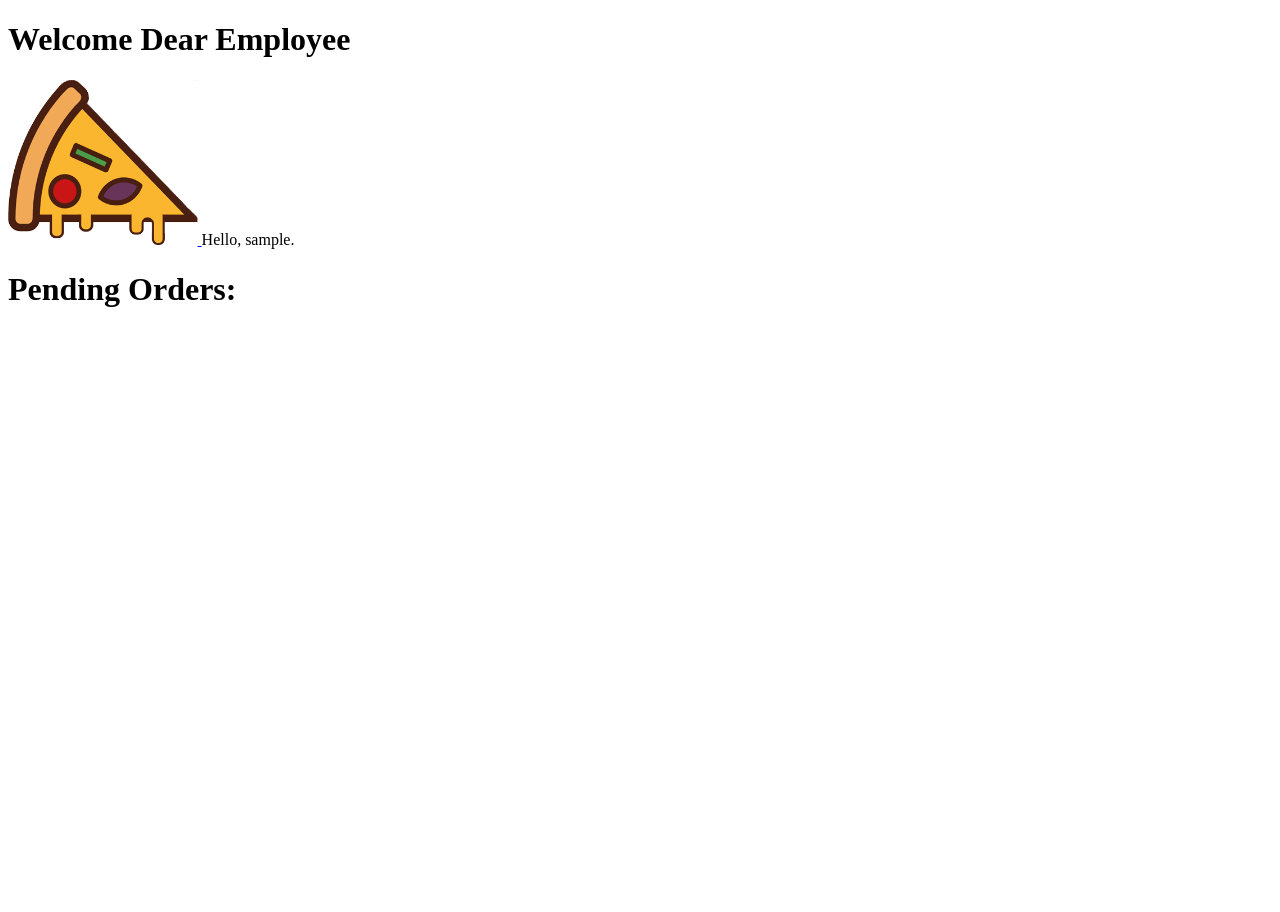
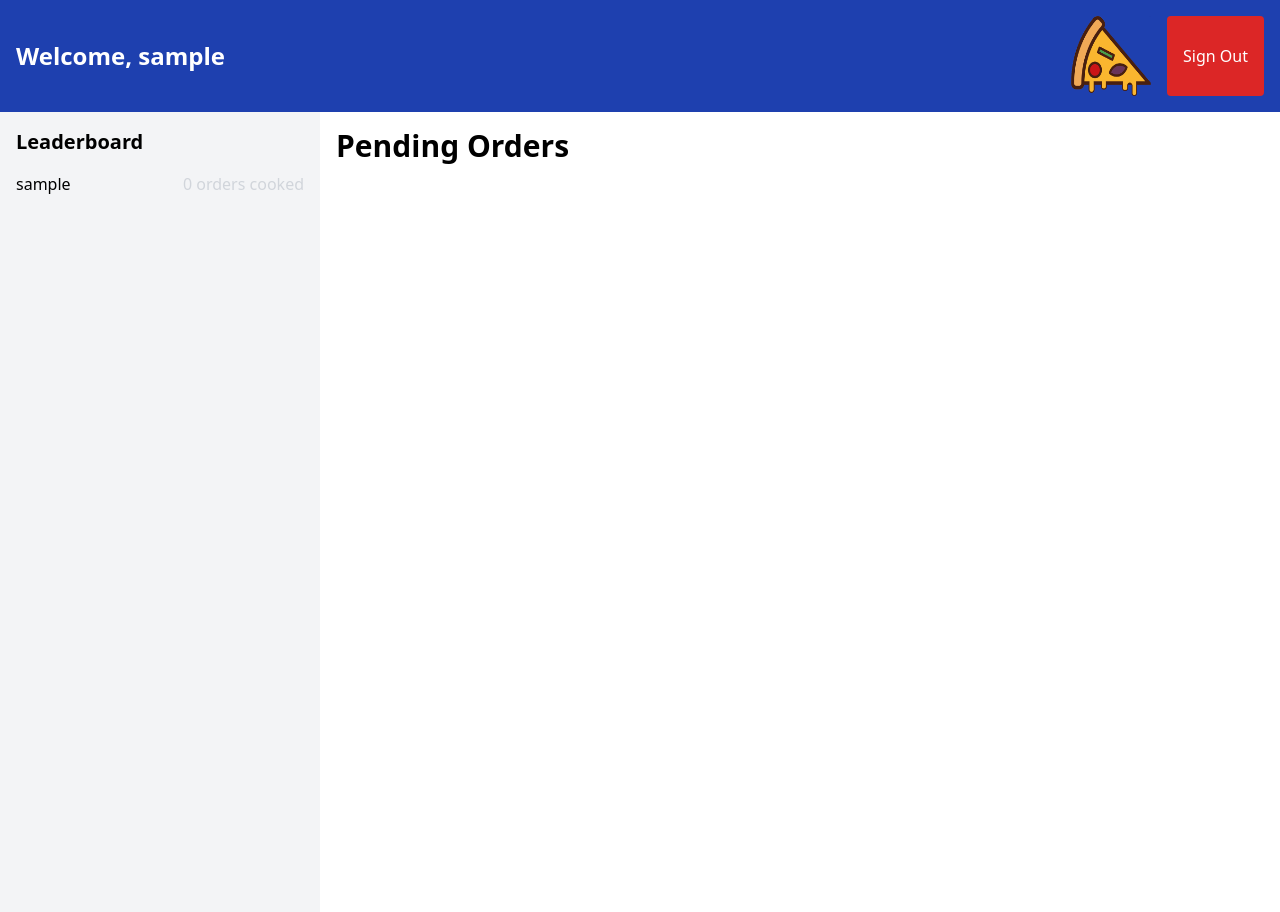
Before and after one commit to pawbies/bizzaway, a Django app: page /mitarbeiter/ in a window 1280 px wide. Before the commit the page ends 307 px from the top, so only its background shows below. Run offline with Django 4.2, Linux system fonts and the light colour scheme; the visitor is signed in with stand-in values (Sample User, id 1); data comes from the database, SQL or seed files in the repository; data that the repository does not hold is empty.

Commit message:
okay now it's clean

```diff
--- a/pizzaway/employee/templates/emp_index.html
+++ b/pizzaway/employee/templates/emp_index.html
@@ -5,35 +5,66 @@
     <meta charset="UTF-8">
     <meta name="viewport" content="width=device-width, initial-scale=1.0">
     <title>Welcome</title>
+    <link rel="stylesheet" href="https://cdn.jsdelivr.net/npm/tailwindcss@2.2.7/dist/tailwind.min.css">
 </head>
-<body>
-    <h1>Welcome Dear Employee</h1>
+<body class="bg-gray-100">
+
+
+    <header class="bg-blue-800 text-white p-4">
+        <div class="flex justify-between items-center">
+            <div class="text-2xl font-semibold">Welcome, {{ user.username }}</div>
+            <div class="flex space-x-4">
                 <a href="{% url 'index' %}">
-        <img src="{% static 'img/LOGO.png' %}" style="height: 15%; width: 15%;" alt="Pizzaway-Logo">
+                    <img src="{% static 'img/LOGO.png' %}" alt="Pizzaway-Logo" class="w-20 h-20">
                 </a>
+                <a href="{% url 'logout' %}" class="bg-red-600 text-white px-4 py-2 rounded hover:bg-red-700 flex items-center justify-center">Sign Out</a>
+            </div>
+        </div>
+    </header>
 
-    Hello, {{ user.username }}.
+    <main>
+        <div class="flex min-h-screen">
+            <!-- Sidebar -->
+            <div class="w-1/4 p-4">
+                <h2 class="text-xl font-semibold mb-4">Leaderboard</h2>
+                <ul class="space-y-2">
+                    {% for employee in employees|dictsortreversed:"orders_cooked" %}
+                    <li class="flex justify-between items-center">
+                        <span>{{ employee.user.username }}</span>
+                        <span class="text-gray-300">{{ employee.orders_cooked }} orders cooked</span>
+                    </li>
+                    {% endfor %}
+                </ul>
+            </div>
 
-    <h1>Pending Orders:</h1>
-    <ul>
+            <!-- Content -->
+            <div class="w-3/4 p-4 bg-white flex-grow">
+                <h1 class="text-3xl font-semibold mb-4">Pending Orders</h1>
+                <div class="overflow-y-auto">
+                    <ul class="space-y-4">
                         {% for order in orders %}
-    <hr>
-    <li>
+                        <li class="border rounded p-4 shadow-md">
                             <form action="{% url 'remove_order' %}" method="post">
                                 {% csrf_token %}
-            <input type="hidden" name="order_id" value="{{  order.id  }}">
-            <input type="hidden" name="emp_id" value="{{  emp.id  }}">
-            <h2>{{  order.customer  }}</h2>
-            <p>{{  order.notes  }}</p>
-            <ul>
+                                <input type="hidden" name="order_id" value="{{ order.id }}">
+                                <input type="hidden" name="emp_id" value="{{ emp.id }}">
+                                <h2 class="text-xl font-semibold">{{ order.customer }}</h2>
+                                <p class="text-gray-600">{{ order.notes }}</p>
+                                <ul class="list-disc pl-8">
                                     {% for pizza in order.pizzas.all %}
-            <li>{{  pizza  }}</li>
+                                    <li>{{ pizza }}</li>
                                     {% endfor %}
                                 </ul>
-            <input type="submit" value="Finshed">
+                                <button type="submit" class="mt-4 bg-blue-500 text-white px-4 py-2 rounded hover:bg-blue-700">
+                                    Mark as Finished
+                                </button>
                             </form>
                         </li>
                         {% endfor %}
                     </ul>
+                </div>
+            </div>
+        </div>
+    </main>
 </body>
 </html>
--- a/pizzaway/employee/views.py
+++ b/pizzaway/employee/views.py
@@ -16,7 +16,7 @@ from .models import Employee
 def index(request):
     pizzas = Order.objects.all()
     employee = Employee.objects.get(user=request.user)
-    return render(request, "emp_index.html", {"orders": pizzas, "emp": employee})
+    return render(request, "emp_index.html", {"orders": pizzas, "emp": employee, "employees": Employee.objects.all()})
 
 def login_page(request):
     return render(request, "login.html", {})
@@ -24,16 +24,16 @@ def login_page(request):
 
 
 def login(request):
-    username = request.POST["username"]
-    password = request.POST["password"]
+    username = request.POST.get("username")
+    password = request.POST.get("password")
     user = django_authenticate(request, username=username, password=password)
     if user is not None:
         django_login(request, user)
         return HttpResponseRedirect(reverse("emp_index"))
-    else:
-        return HttpResponse("User doesn't exist")
+
+    return HttpResponse("User doesn't exist")
 
 
 def logout(request):
     django_logout(request)
-    return HttpResponse("Loged out")
+    return HttpResponseRedirect(reverse("login_page"))
--- a/pizzaway/webinterface/templates/order.html
+++ b/pizzaway/webinterface/templates/order.html
@@ -26,7 +26,7 @@
           {% for pizza in pizzas %}
             <div class="border border-gray-200 p-4 rounded-md hover:shadow-lg transition duration-300 ease-in-out">
               <label class="flex items-center space-x-2">
-                <input type="checkbox" name="selected_pizzas" value="{{ pizza.id }}">
+                <input type="checkbox" name="selected_pizzas[]" value="{{ pizza.name }}">
                 <span class="text-lg font-semibold">{{ pizza.name }}</span>
                 <span class="text-gray-600 text-sm">€{{ pizza.price }}</span>
               </label>
@@ -57,8 +57,9 @@
 
   <script>
     // JavaScript to calculate the total price of selected pizzas in Euros (€)
-    const checkboxes = document.getElementsByName('selected_pizzas');
+    const checkboxes = document.getElementsByName('selected_pizzas[]');
     const totalPriceDisplay = document.getElementById('total-price');
+
 
     checkboxes.forEach((checkbox) => {
       checkbox.addEventListener('change', () => {
```
Also changed, not shown: pizzaway/employee/templates/login.html (+19 -15 lines), pizzaway/webinterface/views.py (+13 -3 lines). Lines whose indentation alone changed are shown as unchanged.
